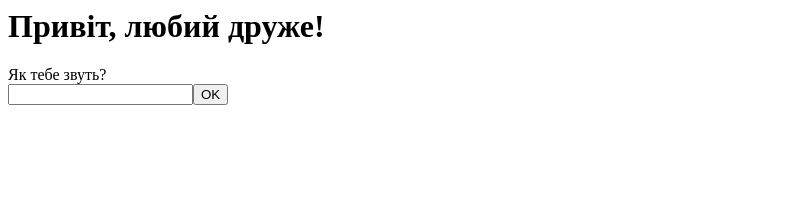
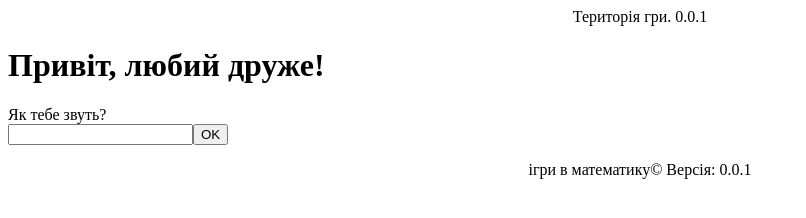
Before and after one commit to bornik/math-game-for-kids, a React app: page / in a window 1280 px wide. Shown: the whole page, without its empty margins (0-806 px from the left). Built offline with nearby package versions, Linux system fonts and the light colour scheme; some packages are replaced by stand-ins of ours.

Commit message:
print version

```diff
--- a/Landing.js
+++ b/Landing.js
@@ -1,5 +1,6 @@
 import React, { useState } from 'react';
 import { Game } from './Game';
+import { version } from "./package.json";
 
 export const Landing = () => {
   const [operation, setOperation] = useState('÷');
@@ -31,7 +32,8 @@ export const Landing = () => {
   }
 
   return (
-    <div>
+    <>
+    <header className='center'>Територія гри. {version}</header>
       <h1>
         Привіт, {userName || 'любий друже'}
         {userNameConfirmed && <button className='button-icon' onClick={handleRenameClick}>✏️</button>}
@@ -53,6 +55,7 @@ export const Landing = () => {
       ) : (
         <>
           <h2>Хочеш погратися в математику?</h2>
+
           <label htmlFor="operator">Обери операції, які тобі довподоби:</label>
           &nbsp;
           <select
@@ -68,6 +71,7 @@ export const Landing = () => {
           <Game type={operation} onScoreChange={handleScoreChange} />
         </>
       )}
-    </div>
+    <footer className='center'>ігри в математику© Версія: {version}</footer>
+    </>
   );
 };
--- a/index.js
+++ b/index.js
@@ -6,7 +6,7 @@ import ReactGA from 'react-ga';
 
 ReactGA.initialize('G-9N289HG8YQ');
 ReactGA.pageview(window.location.pathname + window.location.search);
-console.log(` ${process.env.REACT_APP_VERSION}`)
+// console.log(process.env)
 const App = () => {
   return <Landing/>
 }
--- a/style.css
+++ b/style.css
@@ -44,3 +44,7 @@ input[type=button], input[type=submit] {
 .block{
   display: block;
 }
+
+.center {
+  text-align: center;
+}
```
Also changed, not shown: 1 other file.
